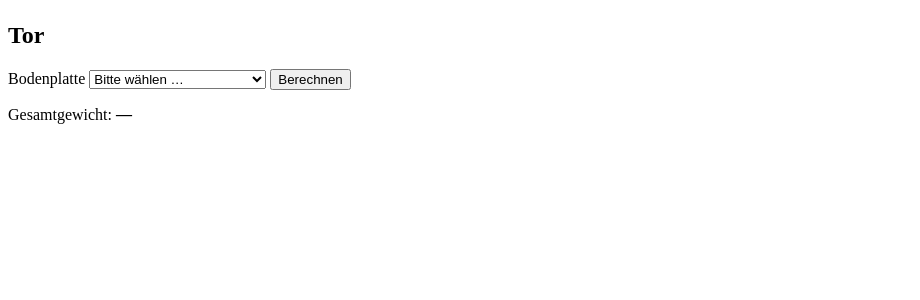
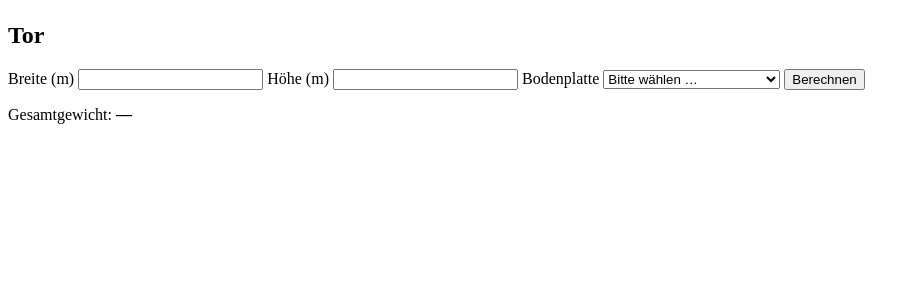
Before and after one commit to jonas507h/Windlast, a Flask app: page / in a window 1280 px wide. Shown: the part 58-358 px from the top of the page, without its empty margins (0-920 px from the left). Run offline with Flask 3, Linux system fonts and the light colour scheme.

Commit message:
Eingabefelder Breite und Höhe

```diff
--- a/app.py
+++ b/app.py
@@ -31,21 +31,39 @@ def index():
     gesamtgewicht = None
     selected_bodenplatte = None
 
+    eingabe_breite_m = None
+    eingabe_hoehe_m = None
+
     if k == "tor":
         selected_bodenplatte = (
             request.form.get("bodenplatte_name_intern")
             or request.args.get("bodenplatte_name_intern")
             or None
         )
-        if request.method == "POST" and selected_bodenplatte:
+        if request.method == "POST":
+            # Strings -> float (leere Strings zu None behandeln)
+            def as_float(s):
+                return float(s) if (s is not None and s != "") else None
+
+            eingabe_breite_m = as_float(request.form.get("breite_m"))
+            eingabe_hoehe_m  = as_float(request.form.get("hoehe_m"))
+
             from konstruktionen import Tor
-            tor = Tor(bodenplatte_name_intern=selected_bodenplatte, anzahl_bodenplatten=2)
+            tor = Tor(
+                bodenplatte_name_intern=selected_bodenplatte,
+                anzahl_bodenplatten=2,
+                breite_m=eingabe_breite_m,
+                hoehe_m=eingabe_hoehe_m,
+            )
+            # Gewicht (aktuell nur Bodenplatten – Traversen kommen im nächsten Schritt dazu)
             gesamtgewicht = tor.gesamtgewicht()
 
     return render_template(
         "index.html",
         gesamtgewicht=gesamtgewicht,
         selected_bodenplatte=selected_bodenplatte,
+        eingabe_breite_m=eingabe_breite_m,
+        eingabe_hoehe_m=eingabe_hoehe_m,
         **ctx,
     )
 
--- a/konstruktionen/tor.py
+++ b/konstruktionen/tor.py
@@ -11,6 +11,8 @@ from rechenfunktionen import (
 @dataclass
 class Tor:
     name: str = "Tor"
+    breite_m: Optional[float] = None
+    hoehe_m: Optional[float] = None
 
     # Kinder
     traversen: List[Traversenstrecke] = field(default_factory=list)
--- a/templates/konstruktionen/tor.html
+++ b/templates/konstruktionen/tor.html
@@ -2,6 +2,28 @@
   <h2>Tor</h2>
 
   <form id="tor-form" method="post" action="/?k=tor">
+    <label for="breite_m">Breite (m)</label>
+    <input
+      type="number"
+      id="breite_m"
+      name="breite_m"
+      step="any"
+      min="0"
+      required
+      value="{{ eingabe_breite_m if eingabe_breite_m is not none else '' }}"
+    >
+
+    <label for="hoehe_m">Höhe (m)</label>
+    <input
+      type="number"
+      id="hoehe_m"
+      name="hoehe_m"
+      step="any"
+      min="0"
+      required
+      value="{{ eingabe_hoehe_m if eingabe_hoehe_m is not none else '' }}"
+    >
+
     <label for="bodenplatte">Bodenplatte</label>
     <select id="bodenplatte" name="bodenplatte_name_intern" required>
       <option value="">Bitte wählen …</option>
```
